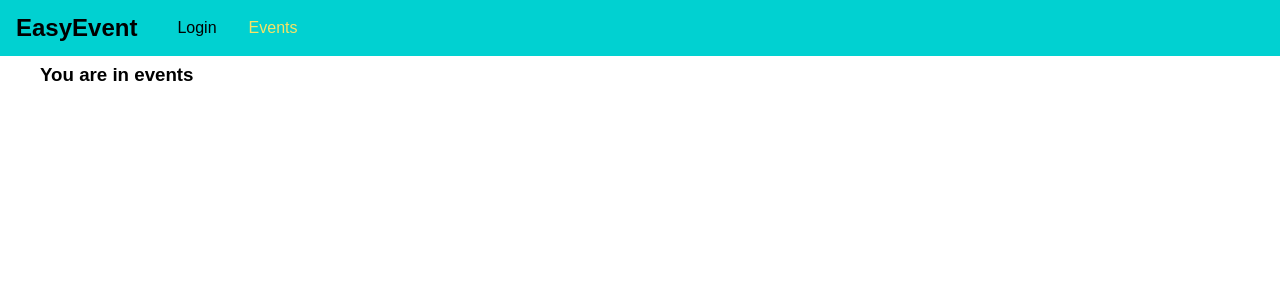
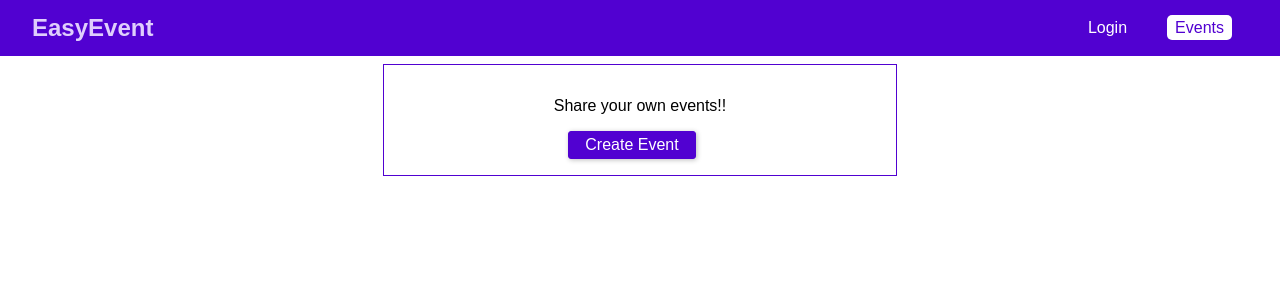
Before and after one commit to ishajain/graphql-react-event-booking, a React (Create React App) app in the folder frontend/: page /events in a window 1280 px wide. Shown: the top 300 px of the page. Built offline with nearby package versions, Linux system fonts and the light colour scheme; no server answers.

Commit message:
Added model dialog

```diff
--- a/frontend/src/App.js
+++ b/frontend/src/App.js
@@ -15,14 +15,14 @@ class App extends React.Component {
 
   };
 
-  login =  (token,userId ,tokenExpiration) => {
+  logIn =  (token,userId ,tokenExpiration) => {
     this.setState({
       userId : userId,
       token:token
     })
   }
 
-  logout = () => {
+  logOut = () => {
     this.setState({
       userId : null,
       token:null
@@ -34,14 +34,23 @@ class App extends React.Component {
       <div className="App">
         <BrowserRouter>
           <React.Fragment>
-            <AuthContext.Provider value = {{userId: this.state.userId, token: this.state.token, login:this.login, logOut:this.logout}}>
+            <AuthContext.Provider value = {{userId: this.state.userId, token: this.state.token, login:this.logIn, logOut:this.logOut}}>
               <MainNavigation></MainNavigation>
               <main className="main-content">
               <Switch>
-                <Redirect from="/" exact to="/auth"></Redirect>
-                <Route path="/auth" component={Auth}></Route>
-                <Route path="/events" component={Events}></Route>
-                <Route path="/bookings" component={Bookings}></Route>
+              {this.state.token && <Redirect from="/" to="/events" exact />}
+                {this.state.token && (
+                  <Redirect from="/auth" to="/events" exact />
+                )}
+                {!this.state.token && (
+                  <Route path="/auth" component={Auth} />
+                )}
+                <Route path="/events" component={Events} />
+                {this.state.token && (
+                  <Route path="/bookings" component={Bookings} />
+                )}
+                {!this.state.token && <Redirect to="/auth" exact />}
+
               </Switch>
               </main>
             </AuthContext.Provider>
--- /dev/null
+++ b/frontend/src/components/Backdrop/Backdrop.css
@@ -0,0 +1,8 @@
+.backdrop {
+  position: fixed;
+  top: 0;
+  left: 0;
+  height: 100vh;
+  width: 100%;
+  background: rgba(0, 0, 0, 0.75);
+}
--- /dev/null
+++ b/frontend/src/components/Backdrop/Backdrop.js
@@ -0,0 +1,8 @@
+import React from 'react'
+import './Backdrop.css'
+const Backdrop = () => {
+
+    return <div className="backdrop"></div>
+}
+
+export default Backdrop
--- /dev/null
+++ b/frontend/src/components/Modal/Modal.css
@@ -0,0 +1,36 @@
+.modal {
+  width: 90%;
+  background: white;
+  box-shadow: 0 2px 8px rgba(0, 0, 0, 0.26);
+  position: fixed;
+  top: 20vh;
+  left: 5%;
+}
+
+.modal__header {
+  padding: 1rem;
+  background: #5101d1;
+  color: white;
+}
+
+.modal__header h1 {
+  margin: 0;
+  font-size: 1.25rem;
+}
+
+.modal__content {
+  padding: 1rem;
+}
+
+.modal__actions {
+  display: flex;
+  justify-content: flex-end;
+  padding: 1rem;
+}
+
+@media (min-width: 768px) {
+  .modal {
+    width: 30rem;
+    left: calc((100% - 30rem) / 2);
+  }
+}
--- /dev/null
+++ b/frontend/src/components/Modal/Modal.js
@@ -0,0 +1,20 @@
+import React from 'react'
+import './Modal.css'
+const Modal = props => {
+    return(
+        <div className="modal">
+            <header className="modal__header"><h1>
+                {props.title}
+            </h1></header>
+            <section className="modal__content">
+                {props.children}
+            </section>
+            <section className="modal__actions">
+                {props.canCancel && <button className="btn" onClick={props.onModalCancel}>Cancel</button>}
+                {props.canConfirm && <button className="btn" onClick={props.onModalConfirm}>Confirm</button>}
+            </section>
+        </div>
+    )
+}
+
+export default Modal
--- a/frontend/src/components/Navigation/MainNavigation.css
+++ b/frontend/src/components/Navigation/MainNavigation.css
@@ -4,15 +4,18 @@
   top: 0;
   width: 100%;
   height: 3.5rem;
-  background: #01d1d1;
-  padding: 0 1rem;
+  background: #5101d1;
+  padding: 0 2rem;
   display: flex;
   align-items: center;
+  justify-content: space-between;
+  box-sizing: border-box;
 }
 
 .main-navigation__logo h1 {
   margin: 0;
   font-size: 1.5rem;
+  color: #dfcefc;
 }
 
 .main-navigation__items {
@@ -24,19 +27,32 @@
   list-style: none;
   padding: 0;
   margin: 0;
+  align-items: center;
 }
 
 .main-navigation__items li {
   margin: 0 1rem;
 }
 
-.main-navigation__items a {
+.main-navigation__items a,
+.main-navigation__items button {
   text-decoration: none;
-  color: #000;
+  color: white;
+  padding: 0.25rem 0.5rem;
+  border: none;
+  font: inherit;
+  background: transparent;
+  cursor: pointer;
+  vertical-align: middle;
+  margin: 0;
 }
 
 .main-navigation__items a:hover,
 .main-navigation__items a:active,
-.main-navigation__items a.active {
-  color: #f8e264;
+.main-navigation__items a.active,
+.main-navigation__items button:hover,
+.main-navigation__items button:active {
+  background: #ffffff;
+  color: #5101d1;
+  border-radius: 5px;
 }
--- a/frontend/src/components/Navigation/MainNavigation.js
+++ b/frontend/src/components/Navigation/MainNavigation.js
@@ -14,7 +14,12 @@ const MainNavigation = props => (
                 <ul>
                     {!context.token && <li><NavLink to="/auth">Login</NavLink></li>}
                     <li><NavLink to="/events">Events</NavLink></li>
-                    {context.token && <li><NavLink to="/bookings">Bookings</NavLink></li>}
+                    {context.token &&
+                    <>
+                    <li><NavLink to="/bookings">Bookings</NavLink></li>
+                    <button type="button" onClick={context.logOut}>Logout</button>
+                    </>
+                    }
                 </ul>
             </nav>
         </header>
--- a/frontend/src/index.css
+++ b/frontend/src/index.css
@@ -1,4 +1,41 @@
 body {
   margin: 0;
+  padding: 0;
   font-family: sans-serif;
 }
+
+.form-control label,
+.form-control input,
+.form-control textarea {
+  width: 100%;
+  display: block;
+}
+
+.form-control label {
+  margin-bottom: 0.5rem;
+}
+
+.form-control {
+  margin-bottom: 1rem;
+}
+
+.form-actions button,
+.btn {
+  background: #5101d1;
+  font: inherit;
+  border: 1px solid #5101d1;
+  border-radius: 3px;
+  padding: 0.25rem 1rem;
+  margin-right: 1rem;
+  box-shadow: 1px 1px 5px rgba(0, 0, 0, 0.26);
+  color: white;
+  cursor: pointer;
+}
+
+.form-actions button:hover,
+.form-actions button:active,
+.btn:hover,
+.btn:active {
+  background: #6219d6;
+  border-color: #6219d6;
+}
--- a/frontend/src/pages/Auth.css
+++ b/frontend/src/pages/Auth.css
@@ -3,35 +3,3 @@
   max-width: 80%;
   margin: 5rem auto;
 }
-
-.form-control label,
-.form-control input {
-  width: 100%;
-  display: block;
-}
-
-.form-control label {
-  margin-bottom: 0.5rem;
-}
-
-.form-control {
-  margin-bottom: 1rem;
-}
-
-.form-actions button {
-  background: #01d1d1;
-  font: inherit;
-  border: 1px solid #01d1d1;
-  border-radius: 3px;
-  padding: 0.25rem 1rem;
-  margin-right: 1rem;
-  box-shadow: 1px 1px 5px rgba(0, 0, 0, 0.26);
-  color: white;
-  cursor: pointer;
-}
-
-.form-actions button:hover,
-.form-actions button:active {
-  background: #01a7a7;
-  border-color: #01a7a7;
-}
--- a/frontend/src/pages/Auth.js
+++ b/frontend/src/pages/Auth.js
@@ -15,7 +15,6 @@ class Auth extends React.Component{
 static contextType = AuthContext
 
 switchLogin =  () => {
-    console.log(this.state.isLogin);
   this.setState(prevState => ( {isLogin : !prevState.isLogin}))
 
 }
@@ -81,8 +80,9 @@ render(){
                 <input type="password" id="password" ref={this.passwordElement}></input>
                 </div>
                 <div className="form-actions">
+
+                    <button type="submit">Submit</button>
                     <button type="button" onClick={this.switchLogin}>{this.state.isLogin ? "SignUp" : "Login"}</button>
-                    <button type="submit">Submit</button>
                 </div>
             </form>
 )
--- /dev/null
+++ b/frontend/src/pages/Events.css
@@ -0,0 +1,22 @@
+.events-control {
+  text-align: center;
+  border: 1px solid #5101d1;
+  padding: 1rem;
+  margin: 2rem auto;
+  width: 30rem;
+  max-width: 80%;
+}
+
+.events__list {
+  width: 40rem;
+  max-width: 90%;
+  margin: 2rem auto;
+  list-style: none;
+  padding: 0;
+}
+
+.events__list-item {
+  margin: 1rem 0;
+  padding: 1rem;
+  border: 1px solid #5101d1;
+}
--- a/frontend/src/pages/Events.js
+++ b/frontend/src/pages/Events.js
@@ -1,9 +1,82 @@
 import React from 'react'
+import './Events.css'
+import Modal from '../components/Modal/Modal'
+import Backdrop from '../components/Backdrop/Backdrop'
+class Auth extends React.Component{
+    state = {
+        events: [],
+        creating: false
+    };
 
-class Auth extends React.Component{
-render(){
+    onModalCancel = () => {
+        this.setState({ creating: false });
+
+    }
+
+    onModalConfirm = () => {
+    this.setState({ creating: false });
+
+    }
+
+    onCreateEventClick = () => {
+        this.setState({ creating: true });
+
+    }
+
+
+    componentDidMount(){
+        let requestBody = {
+            query:` query{
+                            events
+                            {
+                                title,
+                                description,
+                                price,
+                                creator
+                                {
+                                     email
+                                }
+                            }
+                        }
+                 `
+        }
+        fetch("http://localhost:8000/graphql", {
+            method: "POST",
+            body: JSON.stringify(requestBody),
+            headers : {
+                "Content-Type" : "application/json"
+            }
+        })
+        .then( res =>
+            {
+                if (res.status !== 200 && res.status !== 201) throw new Error("Failed")
+                return res.json()
+            }
+        )
+        .then(response => {
+            this.setState({
+                events: response.data.events
+            })
+        })
+        .catch(error => console.log(error))
+    }
+
+    render(){
+
     return(
-        <h3>You are in events</h3>
+        <>
+           {this.state.creating && <Backdrop ></Backdrop>}
+           {this.state.creating && <Modal title="Add Event" canCancel canConfirm
+                                        onModalCancel={this.onModalCancel}
+                                        onModalConfirm={this.onModalConfirm}>
+                                        <p>Model Content</p>
+                                    </Modal>
+           }
+           <div className="events-control">
+             <p>Share your own events!!</p>
+             <button className="btn" onClick={this.onCreateEventClick}>Create Event</button>
+           </div>
+       </>
     )
 }
 }
```
